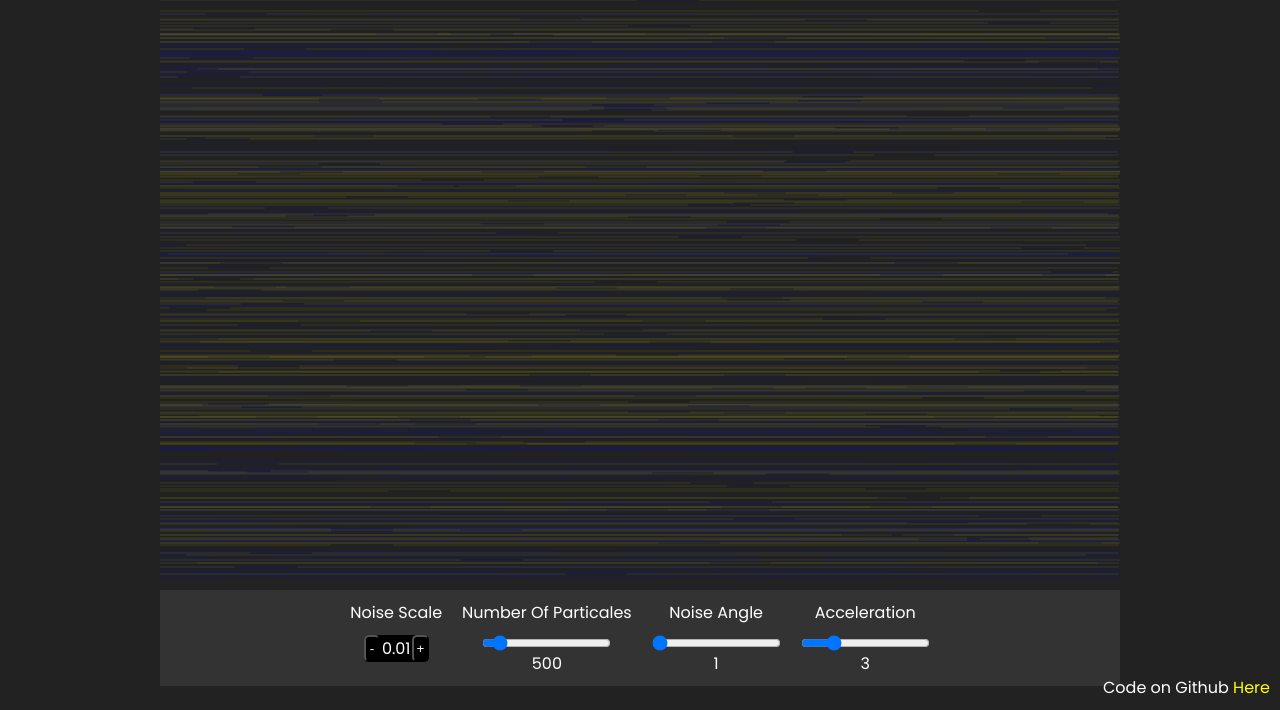
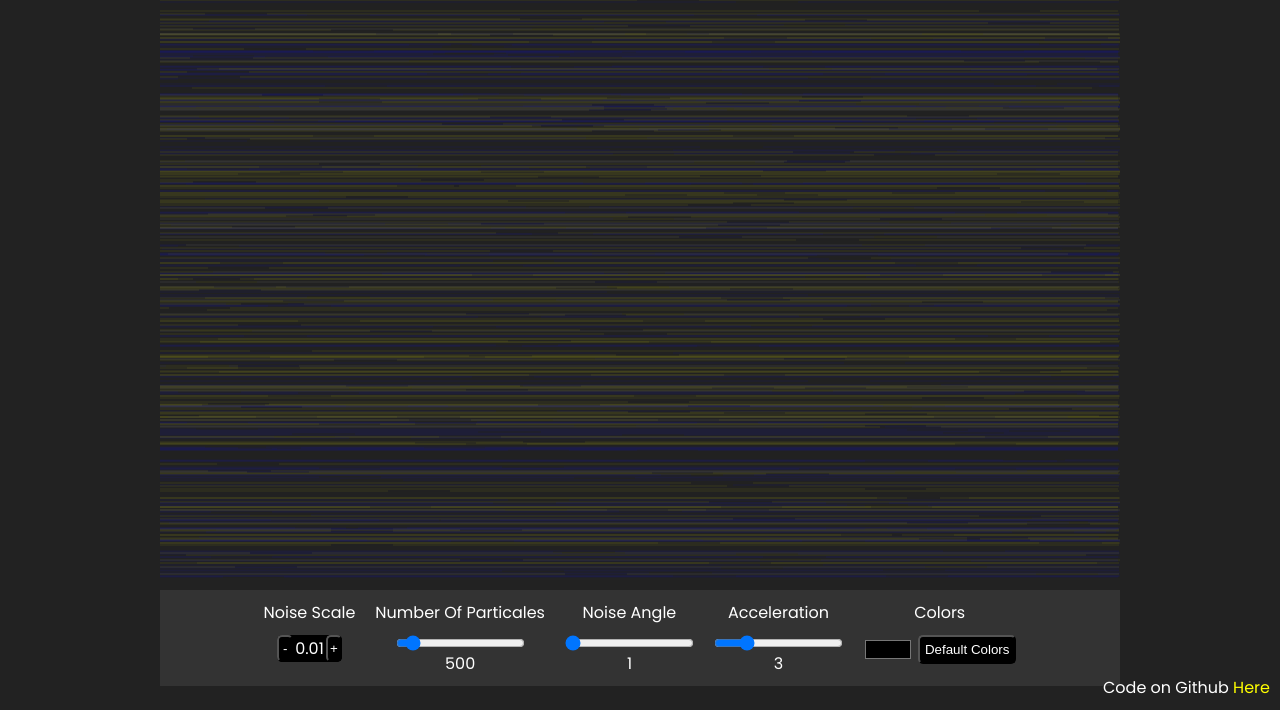
Before and after one commit to Mo2men-dev/flow-field-javascript, a website with bundled scripts: page index.html in a window 1280 px wide. Shown: the part 90-800 px from the top of the page. Built offline with nearby package versions, Linux system fonts and the light colour scheme; what @chriscourses/perlin-noise would draw is missing.

Commit message:
added color picker to controls

```diff
--- a/index.html
+++ b/index.html
@@ -88,6 +88,27 @@
             font-size: 2rem;
         }
 
+        .color-control {
+            display: flex;
+            justify-content: center;
+            align-items: center;
+        }
+
+        #color-picker {
+            background: transparent;
+            border: none;
+            outline: none;
+        }
+
+        #reset-color-btn {
+            background-color: #000;
+            color: #fff;
+            border-radius: 5px;
+            padding: 5px;
+            margin: 0 0 0 5px;
+            cursor: pointer;
+        }
+
         #code {
             position: absolute;
             bottom: 0;
@@ -132,7 +153,13 @@
             <input type="range" id="acceleration" min="1" max="10" step="1" value="1">
             <span id="acc-num"></span>
         </div>
-
+        <div class="control">
+            <label for="">Colors</label>
+            <div class="color-control">
+                <input type="color" id="color-picker">
+                <button id="reset-color-btn">Default Colors</button>
+            </div>
+        </div>
 
     </div>
     <div id="code">Code on Github <a href="https://github.com/Mo2men-dev/flow-field-javascript">Here</a></div>
--- a/js/canvas.js
+++ b/js/canvas.js
@@ -11,17 +11,19 @@ const c = canvas.getContext("2d");
 let num = 500;
 let scaleNoise = 0.01;
 let angleMult = 1;
-const colors = ["yellow", "blue"];
+let colors = ["yellow", "blue"];
 let acc = 3;
 
 // **Controls** \
 
-// Control Elements
+// Elements
 const scaleNoiseIncrement = document.getElementsByClassName("increment")[0];
 const scaleNoiseDecrement = document.getElementsByClassName("decrement")[0];
 const particalesAmountRange = document.getElementById("particales");
 const angleMulttRange = document.getElementById("noise-angle");
 const accelerationRange = document.getElementById("acceleration");
+const colorPicker = document.getElementById("color-picker");
+const resetColors = document.getElementById("reset-color-btn");
 
 // Display Elements
 const scaleNoiseDisplay = document.getElementById("noise-scale");
@@ -77,10 +79,20 @@ accelerationRange.addEventListener("change", () => {
   c.clearRect(0, 0, canvas.width, canvas.height);
   acc = accelerationRange.value;
   accelerationDisplay.innerHTML = acc;
-  console.log(acc);
   init();
 });
 
+colorPicker.addEventListener("change", () => {
+  c.clearRect(0, 0, canvas.width, canvas.height);
+  colors = [colorPicker.value];
+  init();
+});
+
+resetColors.addEventListener("click", () => {
+  c.clearRect(0, 0, canvas.width, canvas.height);
+  colors = ["yellow", "blue"];
+  init();
+});
 // **Canvas Resize** \
 
 canvas.width = window.innerWidth * 0.75;
```
